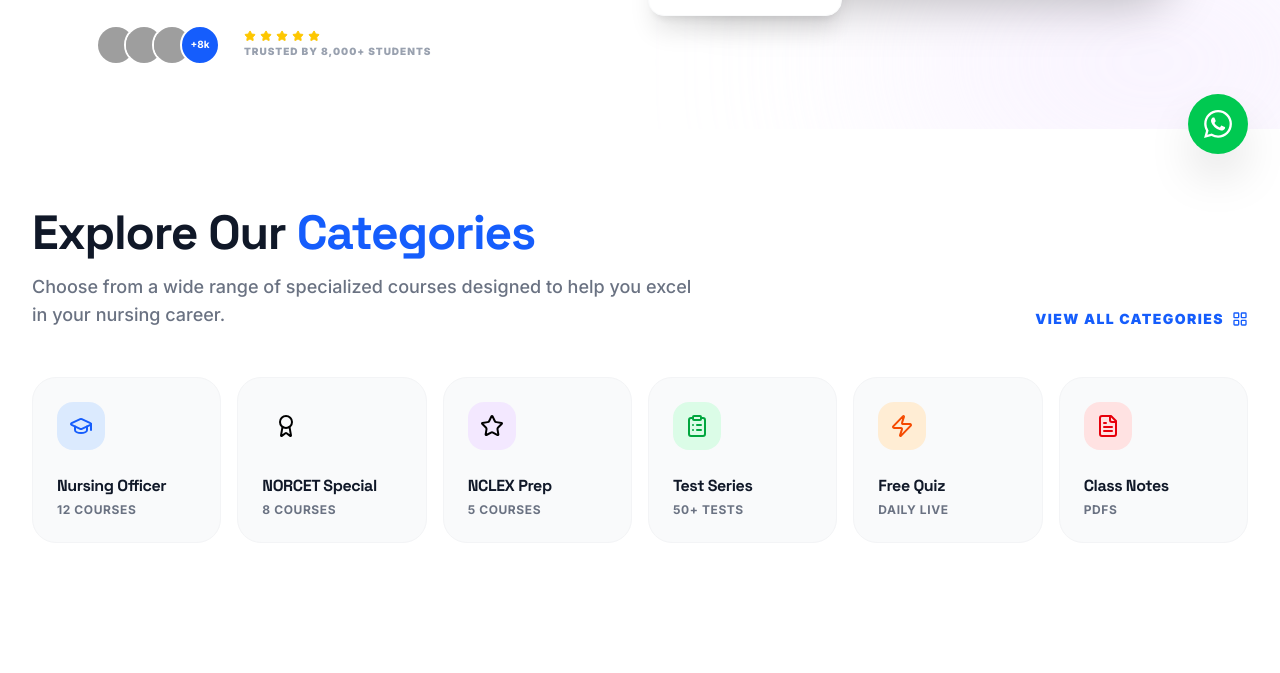
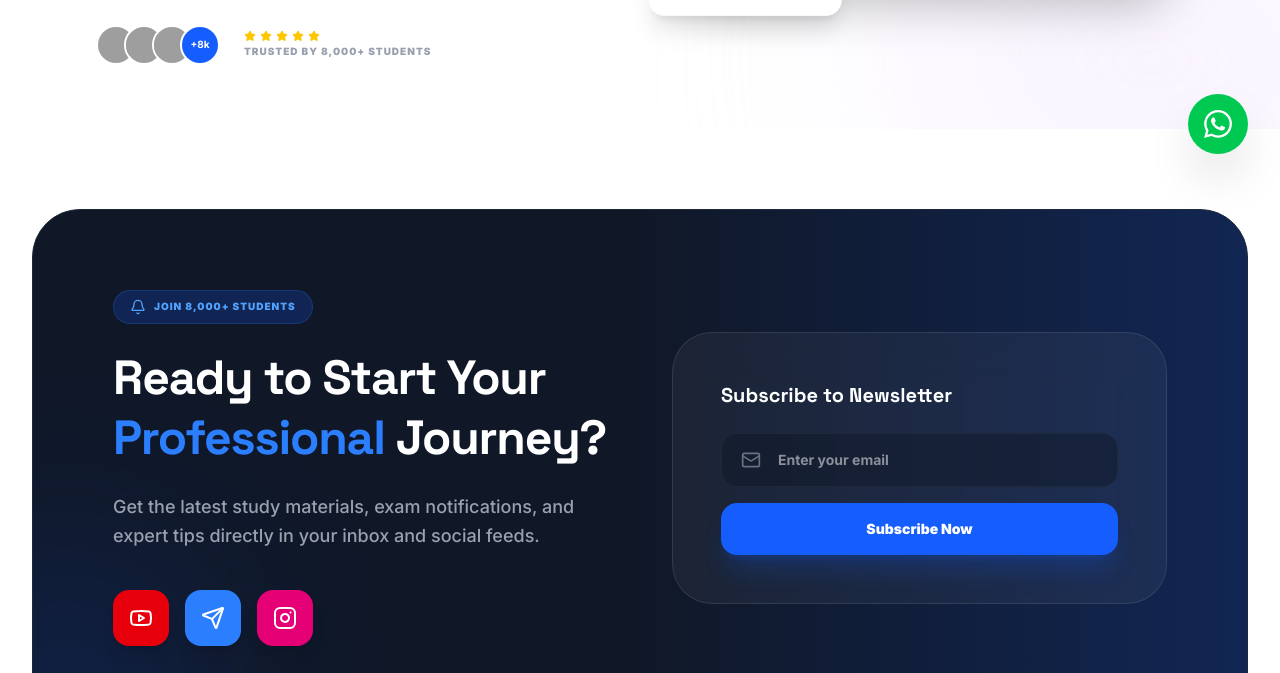
Before and after one commit to rbabita631-prog/The-Life-Lab-, a React (Vite) app: page / in a window 1280 px wide. Shown: the part 614-1287 px from the top of the page. Built offline with nearby package versions, Linux system fonts and the light colour scheme; grey boxes are pictures that could not be loaded.

Commit message:
feat: Move CategoryGrid to CoursesPage
The `CategoryGrid` component has been relocated from the main `App.tsx` to the `CoursesPage.tsx` to improve content organization and relevance. This change ensures that category browsing is presented directly within the context of course exploration.

```diff
--- a/src/App.tsx
+++ b/src/App.tsx
@@ -1,7 +1,6 @@
 import { BrowserRouter, Routes, Route, Link } from 'react-router-dom';
 import Navbar from './components/Navbar';
 import Hero from './components/Hero';
-import CategoryGrid from './components/CategoryGrid';
 import FeaturedCourses from './components/FeaturedCourses';
 import StudyMaterials from './components/StudyMaterials';
 import Footer from './components/Footer';
@@ -60,10 +59,6 @@ function HomePage({ theme, toggleTheme }: ThemeProps) {
 
       <main>
         <Hero />
-
-        <div id="browse" className="bg-white dark:bg-gray-950">
-          <CategoryGrid />
-        </div>
 
         {/* Combined Community & Newsletter - More Aesthetic & Compact */}
         <section className="py-20 bg-white dark:bg-gray-950">
--- a/src/pages/CoursesPage.tsx
+++ b/src/pages/CoursesPage.tsx
@@ -1,5 +1,6 @@
 import { motion } from 'motion/react';
 import FeaturedCourses from '../components/FeaturedCourses';
+import CategoryGrid from '../components/CategoryGrid';
 import { BookOpen, GraduationCap, Star, Users, ArrowRight } from 'lucide-react';
 
 export default function CoursesPage() {
@@ -23,6 +24,10 @@ export default function CoursesPage() {
               Invest in your future with our comprehensive, expert-led nursing programs. Designed to help you clear NORCET, NCLEX, and State Nursing Exams.
             </p>
           </motion.div>
+
+          <div className="mb-24">
+            <CategoryGrid />
+          </div>
 
           <FeaturedCourses />
 
```
